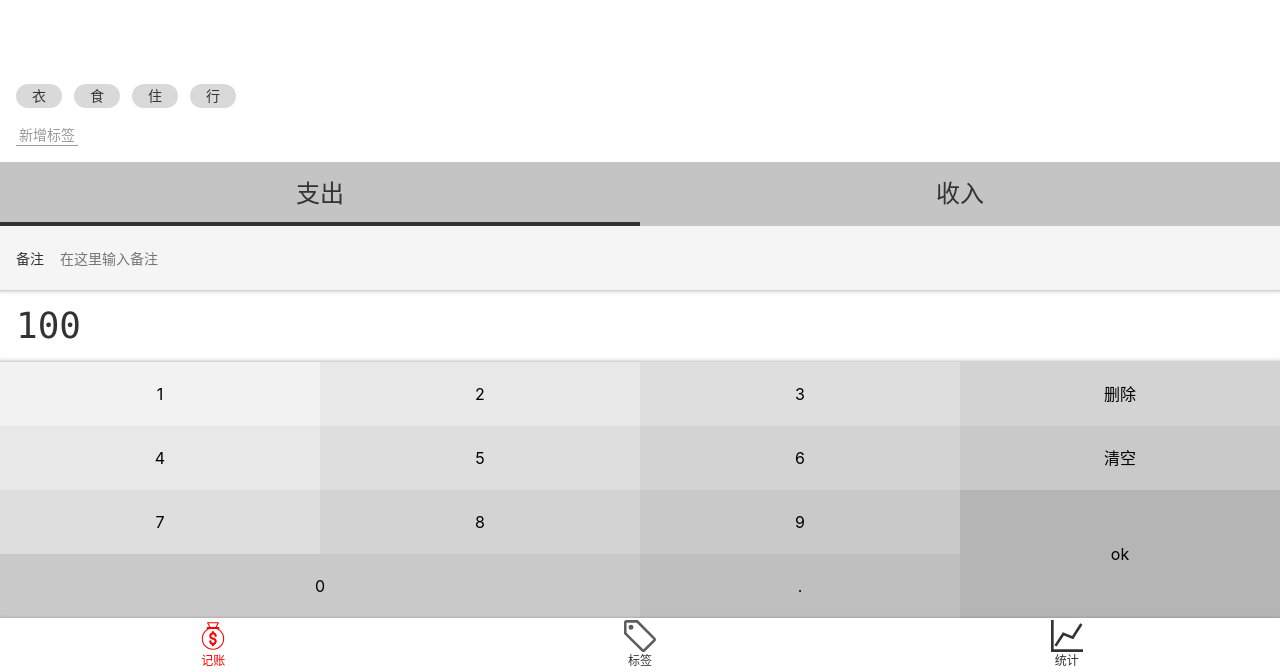
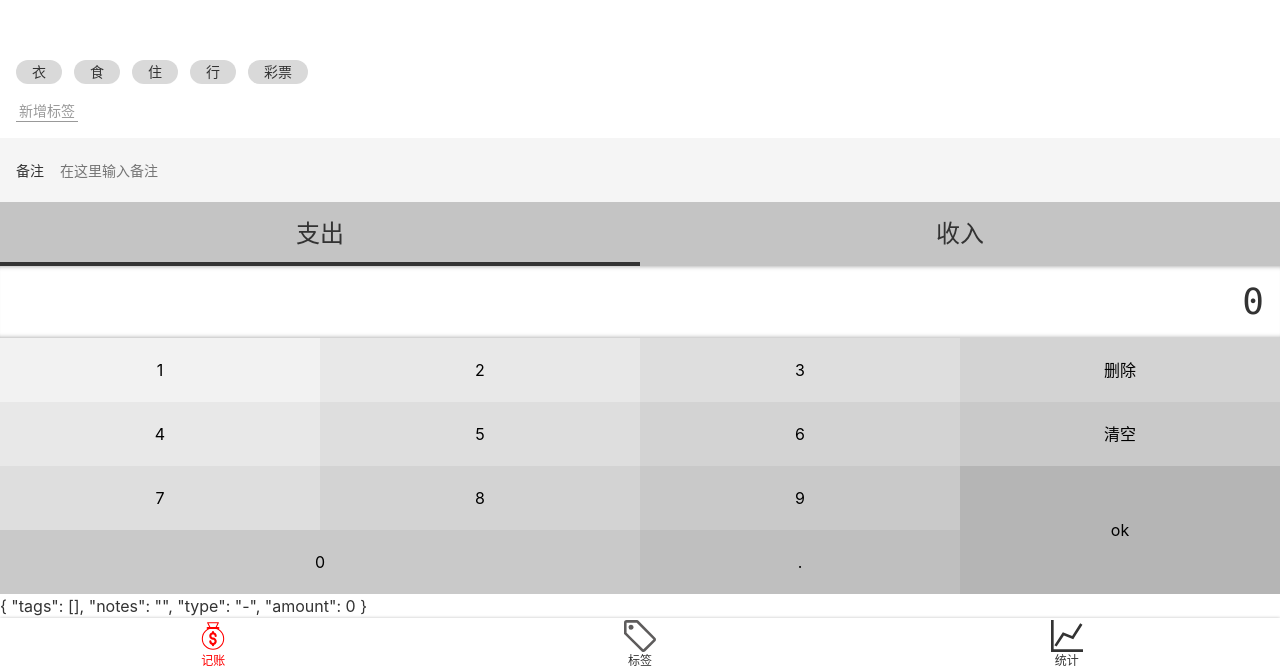
Before and after one commit to McGorger/morney-test, a Vue app: page /#/money in a window 1280 px wide. Shown: the part 128-800 px from the top of the page. Built offline with nearby package versions, Linux system fonts and the light colour scheme.

Commit message:
收集4个组件到record

```diff
--- a/src/components/Money/Notes.vue
+++ b/src/components/Money/Notes.vue
@@ -2,13 +2,23 @@
    <div>
         <label class="notes">
           <span class="name">备注</span>
-          <input type="text" placeholder="在这里输入备注" />
+          <input type="text"
+            v-model="value"
+          placeholder="在这里输入备注" />
         </label>
       </div>
 </template>
 
 <script lang='ts'>
- export default {
+ import Vue from 'vue';
+import { Component, Watch} from 'vue-property-decorator';
+@Component
+ export default class  Notes extends Vue {
+   value = '';
+   @Watch('value')
+   onValueChanged(value: string,oldValue: string){
+     this.$emit('update:value',value);
+   }
  }
 </script>
 
--- a/src/components/Money/NumberPad.vue
+++ b/src/components/Money/NumberPad.vue
@@ -1,28 +1,70 @@
 <template>
-     <div class="numberPad">
-        <div class="output">100</div>
-        <div class="buttons">
-          <button>1</button>
-          <button>2</button>
-          <button>3</button>
-          <button>删除</button>
-          <button>4</button>
-          <button>5</button>
-          <button>6</button>
-          <button>清空</button>
-          <button>7</button>
-          <button>8</button>
-          <button>9</button>
-          <button class="ok">ok</button>
-          <button class="zero">0</button>
-          <button>.</button>
-        </div>
-      </div>
+  <div class="numberPad">
+    <div class="output">{{ output }}</div>
+    <div class="buttons">
+      <button @click="inputContent">1</button>
+      <button @click="inputContent">2</button>
+      <button @click="inputContent">3</button>
+      <button @click="remove">删除</button>
+      <button @click="inputContent">4</button>
+      <button @click="inputContent">5</button>
+      <button @click="inputContent">6</button>
+      <button @click="clear">清空</button>
+      <button @click="inputContent">7</button>
+      <button @click="inputContent">8</button>
+      <button @click="inputContent">9</button>
+      <button @click="ok" class="ok">ok</button>
+      <button @click="inputContent" class="zero">0</button>
+      <button @click="inputContent">.</button>
+    </div>
+  </div>
 </template>
 
 <script lang='ts'>
- export default {
- }
+import Vue from "vue";
+import { Component,Prop } from "vue-property-decorator";
+@Component
+export default class NumberPad extends Vue {
+   @Prop() readonly value!: number;
+   output = this.value.toString();
+  inputContent(event: MouseEvent) {
+    const button = event.target as HTMLButtonElement;
+    const input = button.textContent!;
+    if(this.output.length ===16){
+      return;
+    }
+    if (this.output === "0") {
+      if ("1234567890".indexOf(input) >= 0) {
+        this.output = input;
+      } else {
+        this.output += input;
+      }
+      return;
+    }
+    if(this.output.indexOf('.') >= 0 && input ==='.' ){
+           console.log(input)
+        return;
+    }
+         this.output += button.textContent;
+
+  }
+  remove(){
+
+    if(this.output.length === 1 ){
+      this.output = '0'
+    }else{
+      this.output = this.output.slice(0,-1);
+    }
+
+
+  }
+  clear(){
+     this.output = '0'
+  }
+  ok(){
+    this.$emit('update:value',this.output);
+  }
+}
 </script>
 
 <style scoped lang='scss'>
@@ -32,6 +74,7 @@
     font-size: 36px;
     font-family: Consolas, monospace;
     padding: 9px 16px;
+    text-align: right;
     box-shadow: inset 0 -5px 5px -5px fade-out($color: black, $amount: 0.6),
       inset 0 5px 5px -5px fade-out($color: black, $amount: 0.6);
   }
@@ -83,5 +126,4 @@
     }
   }
 }
-
 </style>
--- a/src/components/Money/Tags.vue
+++ b/src/components/Money/Tags.vue
@@ -1,24 +1,47 @@
 <template>
   <div class="tags">
     <div class="new">
-          <button>新增标签</button>
+      <button @click="create">新增标签</button>
     </div>
     <ul class="current">
-          <li>衣</li>
-          <li>食</li>
-          <li>住</li>
-          <li>行</li>
+      <li
+        v-for="tag in dataSource"
+        :class="{selected:selectedTags.indexOf(tag)>=0}"
+        :key=" tag"
+        @click="toggle(tag)"
+      >{{ tag }}</li>
     </ul>
   </div>
 </template>
 
 <script lang='ts'>
- export default {
+import Vue from "vue";
+import { Component, Prop } from "vue-property-decorator";
+@Component
+export default class Tags extends Vue {
+  @Prop(Array) readonly dataSource: string[] | undefined;
+  selectedTags: string[] = [];
+  toggle(tag: string) {
+    const index = this.selectedTags.indexOf(tag);
+    if (index >= 0) {
+      this.selectedTags.splice(index, 1);
+    } else {
+      this.selectedTags.push(tag);
+    }
+    this.$emit('update:value',this.selectedTags);
+  }
+  create() {
+    const name = window.prompt("请输入标签名");
+    if (name === "") {
+      window.alert("标签名不能为空");
+    } else if (this.dataSource) {
+      this.$emit("update:dataSource", [...this.dataSource, name]);
+    }
+  }
 }
 </script>
 
 <style scoped lang='scss'>
-
 @import "~@/assets/style/helper.scss";
 .tags {
   flex-grow: 1;
@@ -31,7 +54,8 @@
     flex-wrap: wrap;
 
     > li {
-      background: #d9d9d9;
+      $bg: #d9d9d9;
+      background: $bg;
       $h: 24px;
       height: $h;
       line-height: $h;
@@ -39,6 +63,9 @@
       padding: 0 16px;
       margin-right: 12px;
       margin-top: 4px;
+      &.selected {
+        background: darken($color: $bg, $amount: 50%);
+      }
     }
   }
   > .new {
@@ -51,8 +78,5 @@
       padding: 0 3px;
     }
   }
-  &.select {
 }
-}
-
 </style>
--- a/src/components/Money/Types.vue
+++ b/src/components/Money/Types.vue
@@ -1,8 +1,8 @@
 <template>
   <div>
     <ul class="types">
-      <li :class="type === '-'&&'selected'" @click="selectType('-')">支出</li>
-      <li :class="type === '+'&&'selected'" @click="selectType('+')">收入</li>
+      <li :class="value === '-'&&'selected'" @click="selectType('-')">支出</li>
+      <li :class="value === '+'&&'selected'" @click="selectType('+')">收入</li>
     </ul>
   </div>
 </template>
@@ -12,17 +12,16 @@
 import { Component, Prop } from 'vue-property-decorator';
 @Component
 export default class Types extends Vue {
-  type = "-";
-  @Prop(Number) propA: number |undefined;
+
+  @Prop() readonly  value!: string ;
   selectType(type: string) {
     if (type !== "-" && type !== "+") {
       throw new Error("type is unkown");
     }
-    this.type = type;
-  }
-  mounted(){
-    console.log(this.propA)
-  }
+    this.$emit('update:value',type)
+ }
+
+
 }
 </script>
 
--- a/src/views/Money.vue
+++ b/src/views/Money.vue
@@ -1,27 +1,49 @@
 <template>
   <div>
     <Layout class-prefix="layout">
-      <NumberPad />
-      <Notes />
-      <Types :propA=" 3333 " />
-      <Tags />
+      {{ record }}
+      <NumberPad :value.sync ="record.amount" />
+      <Types :value.sync="record.type" />
+      <Notes  @update:value="onUpdateNotes" />
+      <Tags :data-source.sync="tags" @update:value="onUpdateTags" />
     </Layout>
   </div>
 </template>
 
 <script lang='ts'>
+import Vue from "vue";
 import NumberPad from "@/components/Money/NumberPad.vue";
 import Tags from "@/components/Money/Tags.vue";
 import Notes from "@/components/Money/Notes.vue";
 import Types from "@/components/Money/Types.vue";
-export default {
+import { Component, Prop } from "vue-property-decorator";
+type Record = {
+  tags: string[];
+  notes: string;
+  type: string;
+  amount: number;
+};
+@Component({
   components: {
     Types,
     NumberPad,
     Notes,
     Tags
   }
-};
+})
+export default class Money extends Vue {
+  tags = ["衣", "食", "住", "行", "彩票"];
+  record: Record = { tags: [], notes: "", type: "-", amount: 0 };
+  onUpdateTags(value: string[]) {
+     this.record.tags = value;
+  }
+  onUpdateNotes(value: string) {
+    this.record.notes = value;
+  }
+  onUpdateAmount(value: string) {
+   this.record.amount = parseFloat(value);
+  }
+}
 </script>
 <style lang="scss">
 .layout-content {
```
Lines whose indentation alone changed are shown as unchanged.
